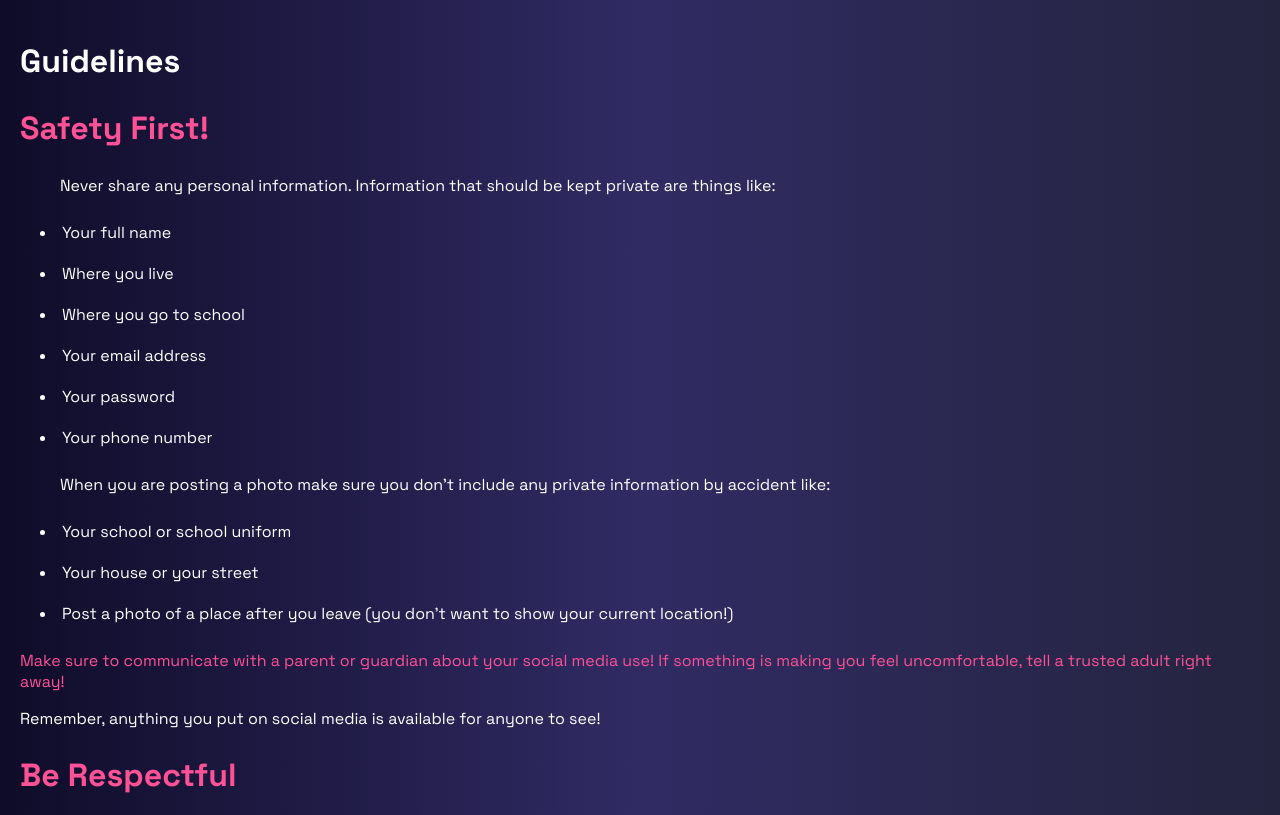
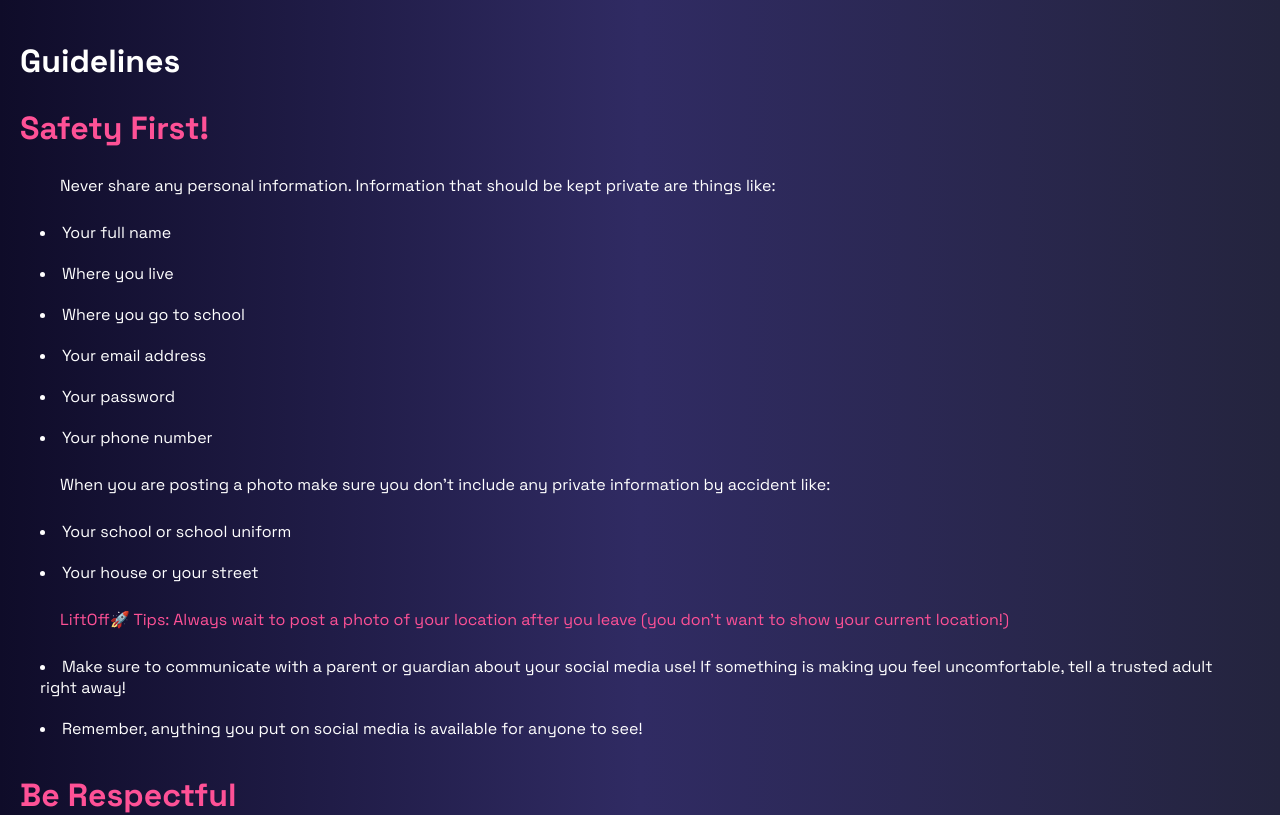
Before and after one commit to kel-si/LiftOff, a React (Create React App) app in the folder client/: page /guidelines in a window 1280 px wide. Shown: the top 815 px of the page. Built offline with nearby package versions, Linux system fonts and the light colour scheme; no server answers.

Commit message:
increase font size; correct minor issues with text

```diff
--- a/client/src/components/Guidelines.js
+++ b/client/src/components/Guidelines.js
@@ -6,7 +6,7 @@ export default function Guidelines(props) {
       <h1 className="page--title">Guidelines</h1>
       <div className="text--info">
         <h2 className="text--title">Safety First!</h2>
-        <ul>
+        <ul className="guidelines--tips">
           Never share any personal information. Information that should be kept
           private are things like:
         </ul>
@@ -17,28 +17,30 @@ export default function Guidelines(props) {
         <li>Your password</li>
         <li>Your phone number</li>
 
-        <ul>
+        <ul className="guidelines--tips">
           When you are posting a photo make sure you don't include any private
           information by accident like:
         </ul>
         <li>Your school or school uniform</li>
         <li>Your house or your street</li>
+        <ul className="highlight--text guidelines--tips">
+          LiftOff🚀 Tips: Always wait to post a photo of your location after you
+          leave (you don't want to show your current location!)
+        </ul>
         <li>
-          Post a photo of a place after you leave (you don't want to show your
-          current location!)
-        </li>
-        <p className="highlight--text">
           Make sure to communicate with a parent or guardian about your social
           media use! If something is making you feel uncomfortable, tell a
           trusted adult right away!
-        </p>
-        <p>
+        </li>
+        <li>
           Remember, anything you put on social media is available for anyone to
           see!
-        </p>
+        </li>
 
         <h2 className="text--title">Be Respectful</h2>
-        <ul>When you post or commennt, make sure it is respectful!</ul>
+        <ul className="guidelines--tips">
+          When you post or commennt, make sure it is respectful!
+        </ul>
         <li>
           Is it kind? Think about how your post or comment might make others
           feel. How would this post or comment make you feel?
@@ -50,7 +52,9 @@ export default function Guidelines(props) {
           share kind words, or share something related is awesome!
         </li>
         <h2 className="text--title">Be Mindful</h2>
-        <ul>Think about how you are using social media!</ul>
+        <ul className="guidelines--tips">
+          Think about how you are using social media!
+        </ul>
         <li>
           How much time are you on your phone, tablet, or computer? Set a
           timelimit for yourself and stick to it!
```
